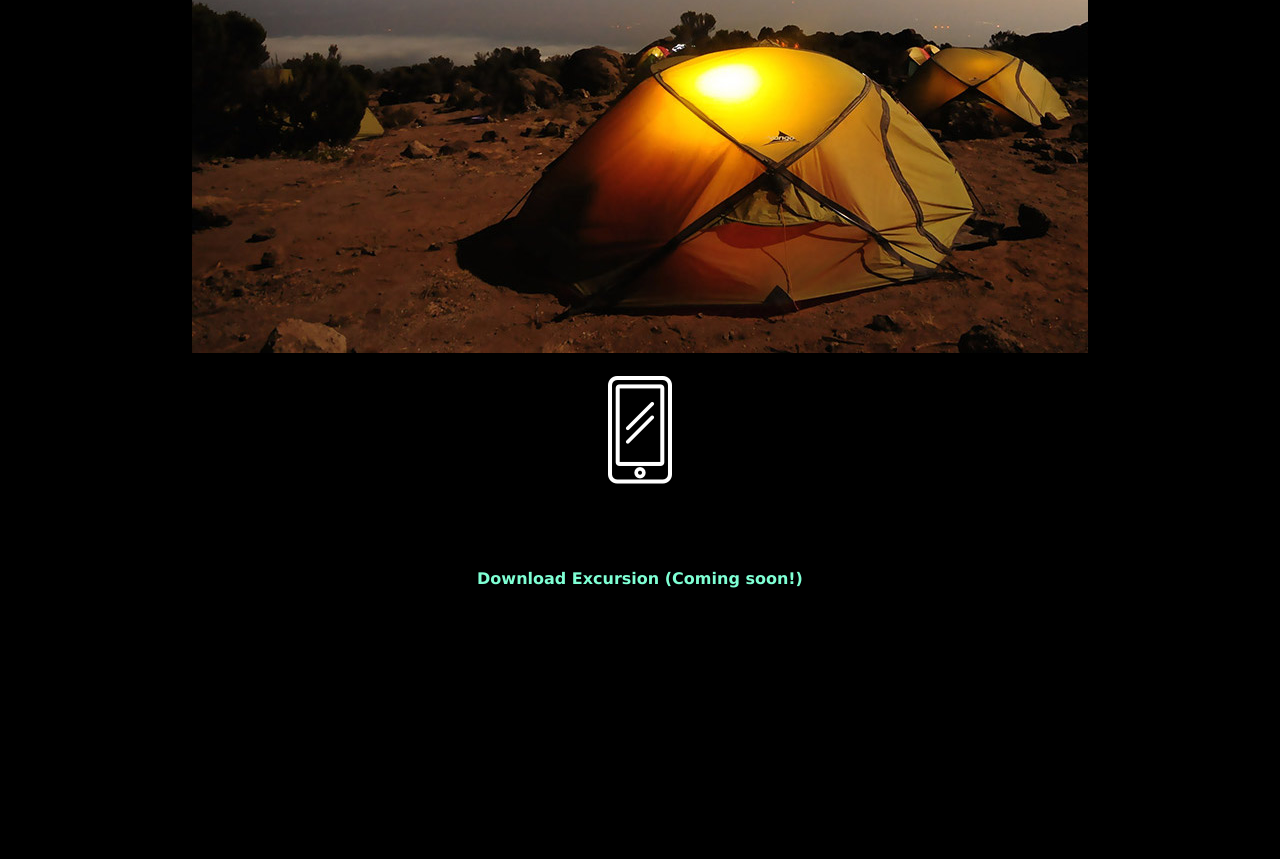
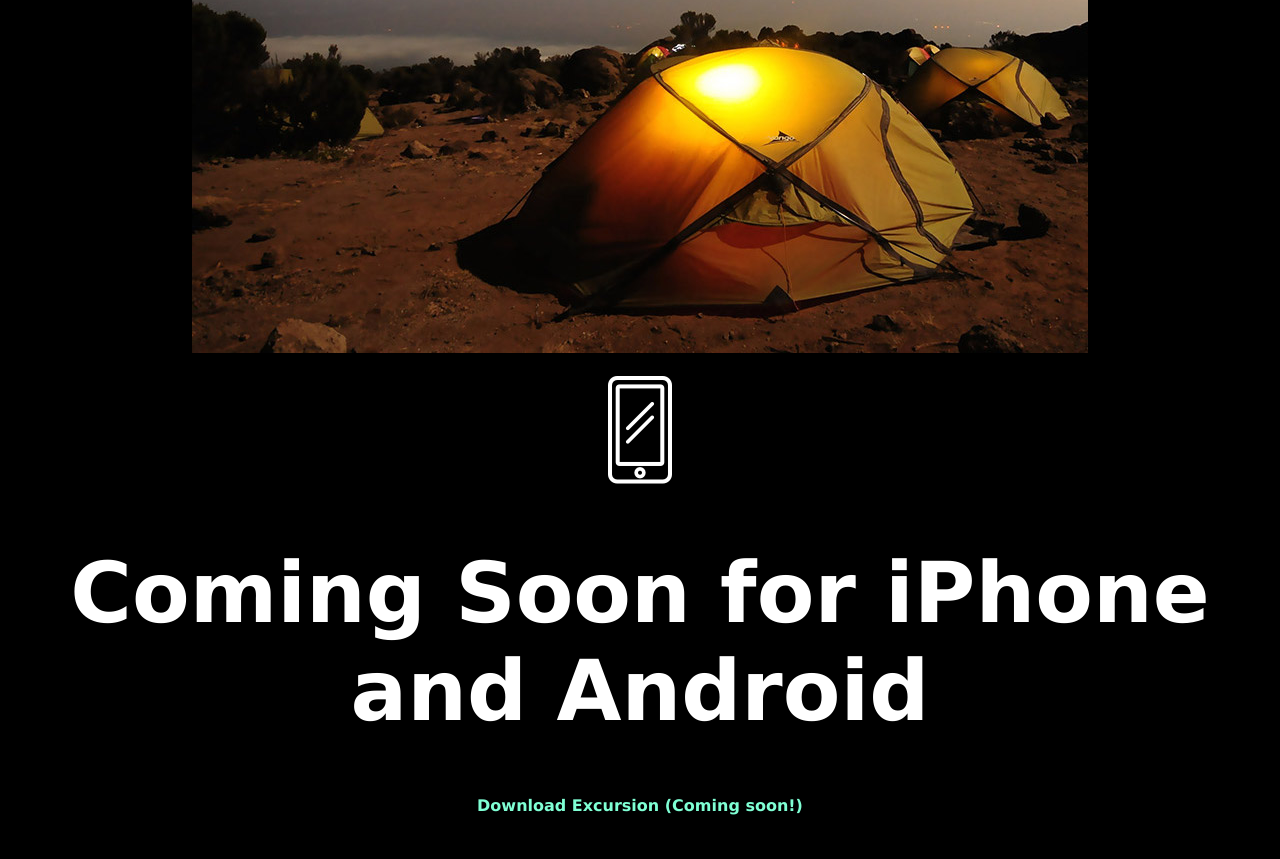
Before and after one commit to tammybeams/excursion, a plain HTML site: page index.html in a window 1280 px wide. Shown: the part 1099-1958 px from the top of the page. Before the commit the page ends 1743 px from the top, so only its background shows below. Drawn offline with Linux system fonts and the light colour scheme; files whose address does not match are found by name.

Commit message:
almost done

```diff
--- a/index.html
+++ b/index.html
@@ -28,7 +28,7 @@
   <br><br>
   <img src="C:\Users\r100968\Desktop\projects\excursion\resources\phone.png">
 </div>
-<div class="heading">
+<div class="heading-mid">
   <h1>Coming Soon for iPhone and Android</h1>
 </div>
 <div class="download">
```
